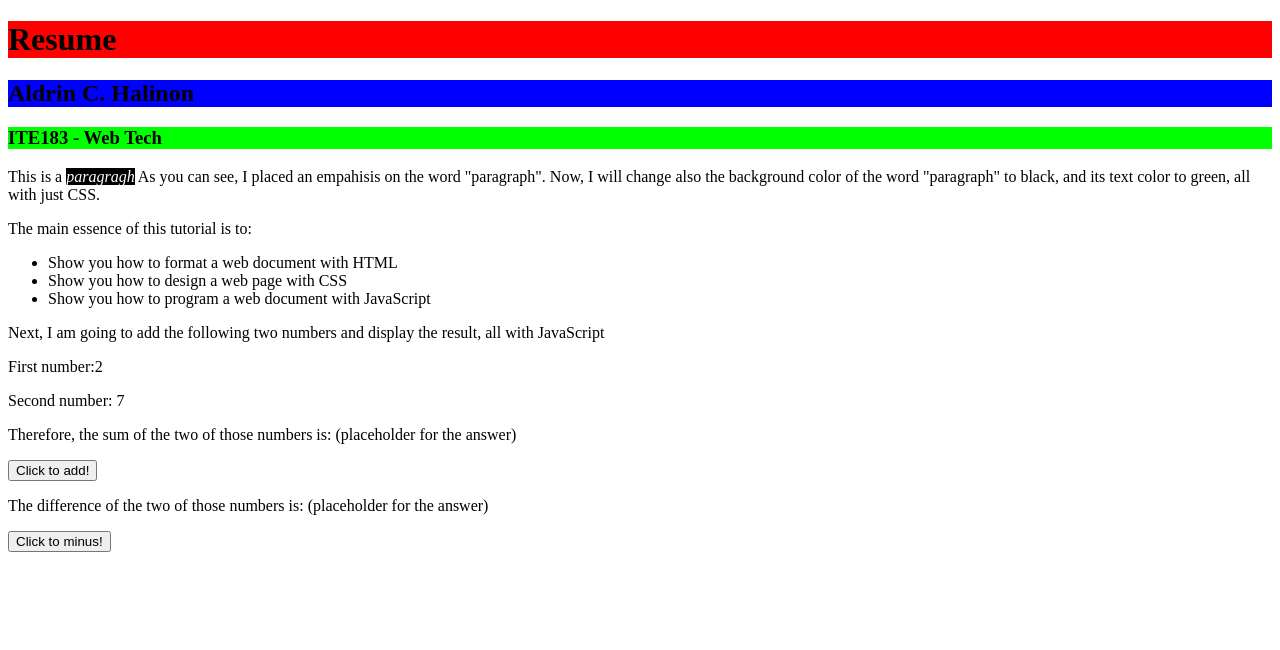
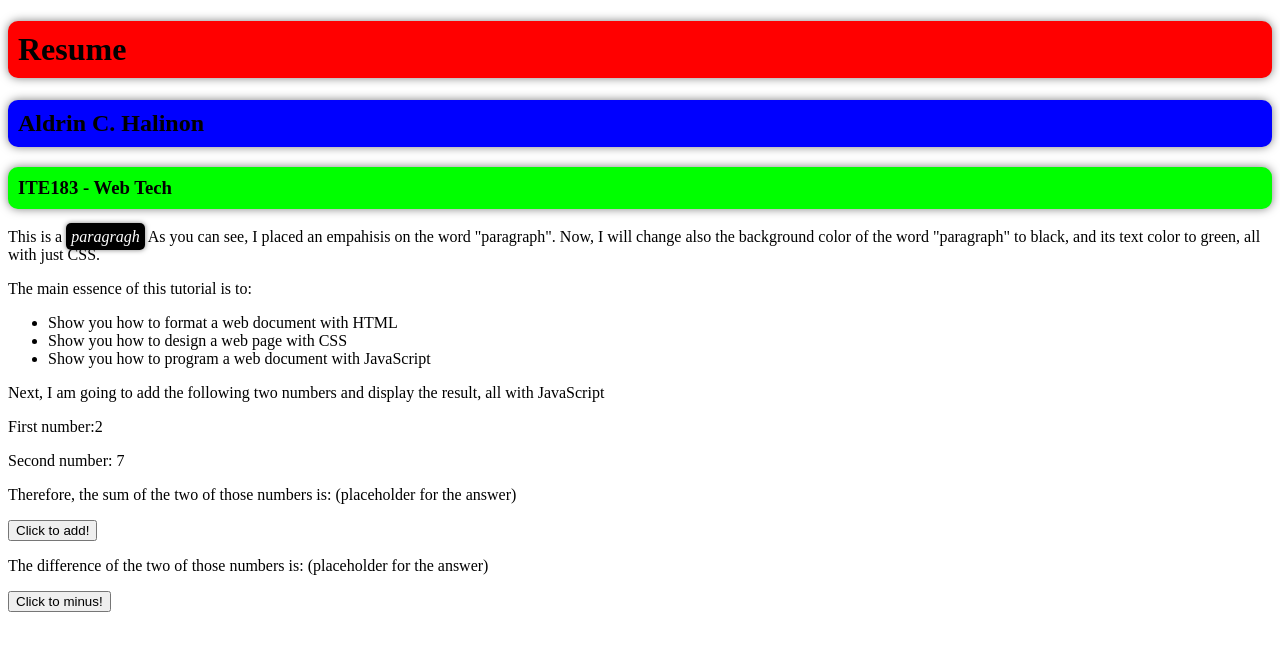
Before and after one commit to AaDdinggg/Excer1, a plain HTML site: page index.html in a window 1280 px wide. Drawn offline with Linux system fonts and the light colour scheme.

Commit message:
styles.css

```diff
--- a/styles.css
+++ b/styles.css
@@ -1,16 +1,30 @@
+/* Define styles for headers */
 h1 {
   background-color: #ff0000;
+  padding: 10px; /* Add padding for spacing */
+  border-radius: 10px; /* Round the corners */
+  box-shadow: 0 0 10px rgba(0, 0, 0, 0.5); /* Add a soft shadow */
 }
 
 h2 {
   background-color: #0000FF;
+  padding: 10px;
+  border-radius: 10px;
+  box-shadow: 0 0 10px rgba(0, 0, 0, 0.5);
 }
 
 h3 {
   background-color: #00FF00;
+  padding: 10px;
+  border-radius: 10px;
+  box-shadow: 0 0 10px rgba(0, 0, 0, 0.5);
 }
 
+/* Define styles for emphasized text */
 em {
   background-color: #000000;
   color: #ffffff;
+  padding: 5px; /* Add padding for spacing */
+  border-radius: 5px; /* Round the corners */
+  box-shadow: 0 0 5px rgba(0, 0, 0, 0.5); /* Add a soft shadow */
 }
```
